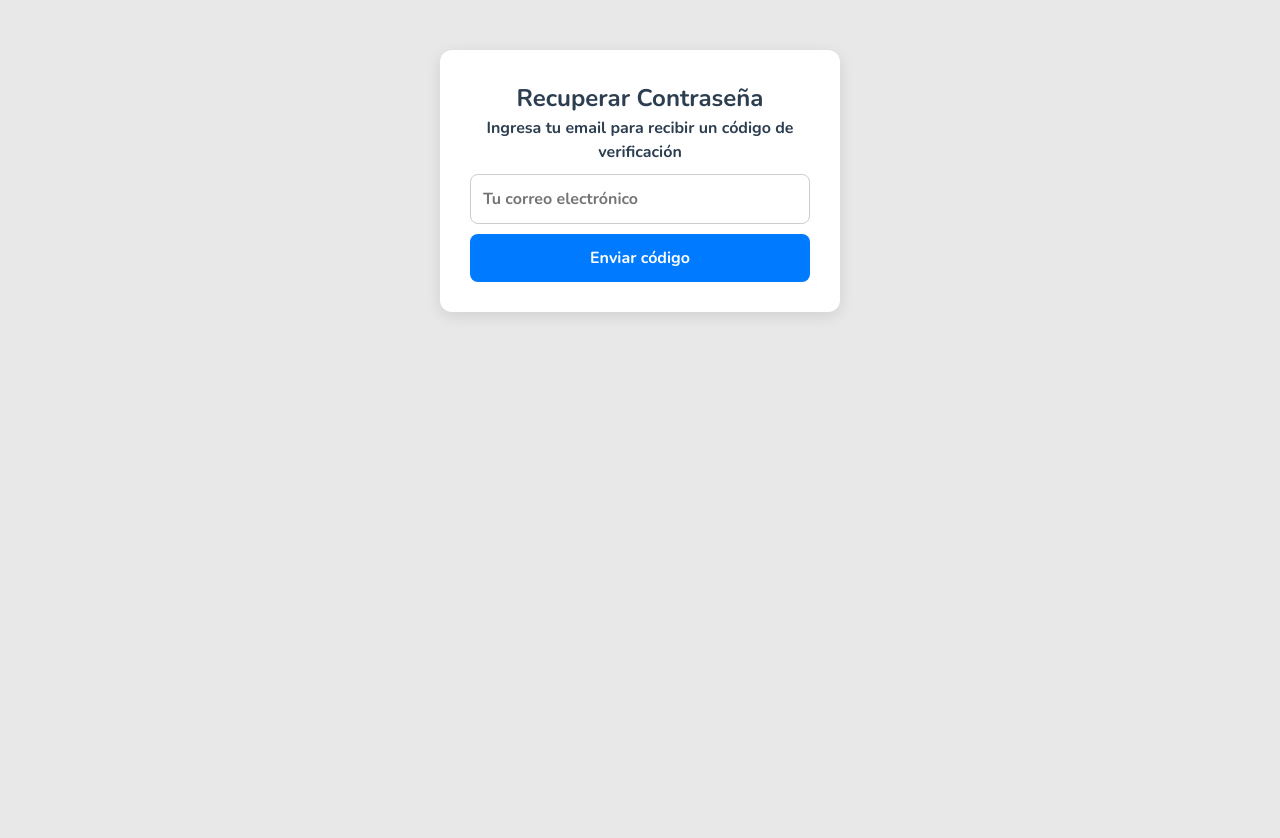
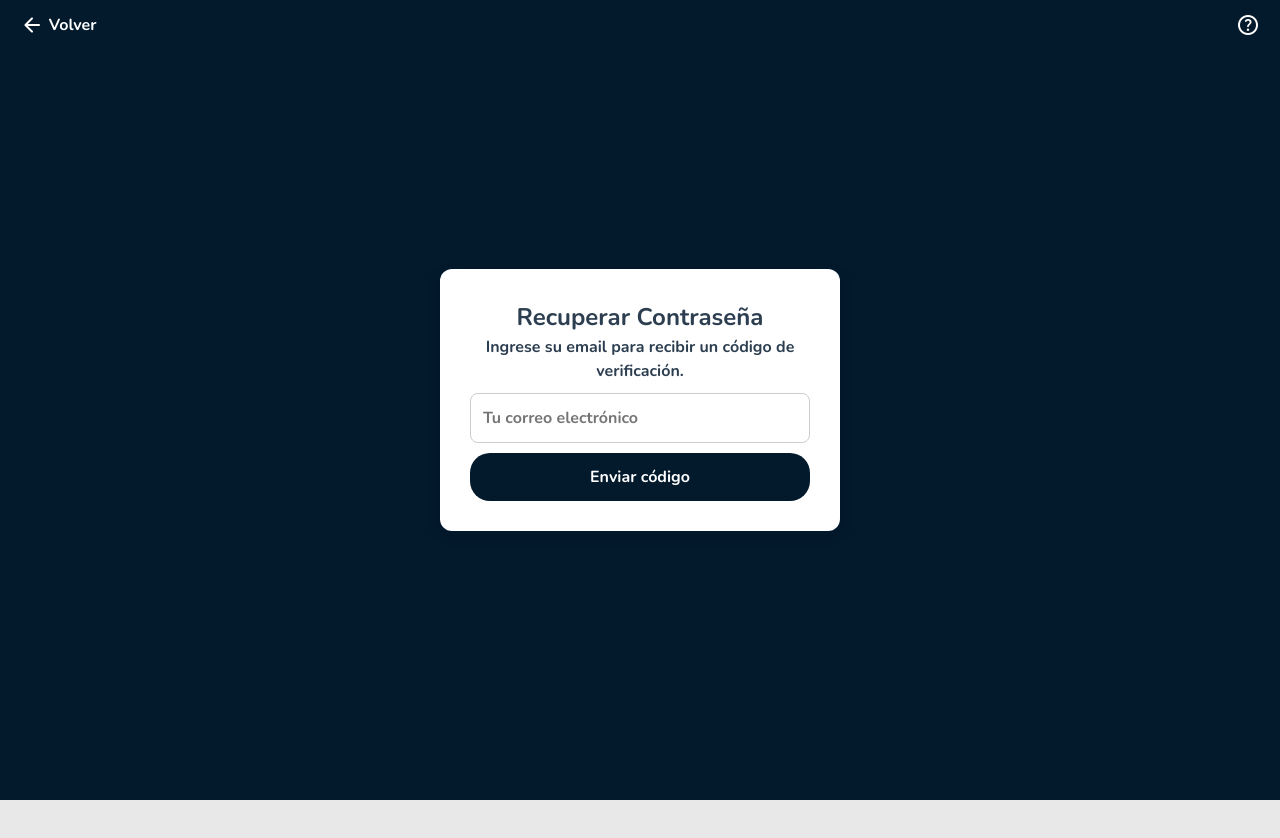
Before and after one commit to Lchiossone2004/TP_HCI, a Vue app in the folder tp-hci-g3/: page /passwordRecovery in a window 1280 px wide. Shown: the top 838 px of the page. After the commit the page ends 800 px from the top, so only its background shows below. Built offline with nearby package versions, Linux system fonts and the light colour scheme.

Commit message:
Update PasswordRecoveryPage.vue

```diff
--- a/tp-hci-g3/src/pages/Auth/PasswordRecoveryPage.vue
+++ b/tp-hci-g3/src/pages/Auth/PasswordRecoveryPage.vue
@@ -1,17 +1,25 @@
 <template>
+  <div class="page-background">
+    <div class="header">
+      <button class="back-btn" @click="goBack">
+      <span class="material-symbols-rounded">arrow_back</span>
+      Volver
+    </button>
+    <span class="material-symbols-rounded icon" @click="goToHelp">help</span>
+  </div>
     <div class="reset-container">
       <h2>Recuperar Contraseña</h2>
 
       <!-- Paso 1: Enviar código al email -->
       <div v-if="step === 1">
-        <p>Ingresa tu email para recibir un código de verificación</p>
+        <p>Ingrese su email para recibir un código de verificación.</p>
         <input type="email" v-model="email" placeholder="Tu correo electrónico" required />
         <button @click="sendCode">Enviar código</button>
       </div>
 
       <!-- Paso 2: Verificar código y nueva contraseña -->
       <div v-if="step === 2">
-        <p>Ingresa el código que recibiste y tu nueva contraseña</p>
+        <p>Ingrese el código recibido y su nueva contraseña</p>
         <input type="text" v-model="code" placeholder="Código de verificación" required />
         <input type="password" v-model="newPassword" placeholder="Nueva contraseña" required />
         <button @click="resetPassword">Actualizar contraseña</button>
@@ -26,12 +34,30 @@
       <!-- Mensaje de error -->
       <p v-if="error" class="error">{{ error }}</p>
     </div>
+  </div>
 </template>
 
 <script>
 import { useUserStore } from '@/stores/UserStore';
+import { useRouter } from 'vue-router'
+
 
 export default {
+  setup() {
+    const router = useRouter()
+    const goBack = () => {
+      router.back()
+    }
+    const goToHelp = () => {
+  router.push({
+
+  })
+}
+    return {
+      goBack,
+      goToHelp
+    }
+  },
   data() {
     return {
       email: '',
@@ -57,12 +83,67 @@
 </script>
 
 <style scoped>
+.header {
+  position: fixed;
+  top: 0;
+  right: 0;
+  left: 0;
+  z-index: 1000;
+  display: flex;
+  justify-content: space-between;
+  align-items: center;
+  height: 50px;
+  padding: 0 20px; /* para que no quede pegado a los bordes */
+  background-color: transparent; /* si quieres mantener el fondo transparente */
+}
+
+.back-btn {
+
+  align-items: center;
+  gap: 0.3rem;
+  background: none;
+  border: none;
+  color: white;
+  font-weight: bold;
+  padding: 0;
+  display: inline-flex;
+  width: auto;
+}
+.material-symbols-rounded:hover {
+  color: var(--blue-button-hover);
+}
+
+.back-btn:hover {
+  background: none;
+  color: var(--blue-button-hover);
+}
+
+.material-symbols-rounded {
+  color: white;
+}
+
+.icon {
+  cursor: default; /* sin pointer */
+  color: white;
+}
+
+
+
+.page-background {
+  min-height: 100vh;
+  background-color: #03192c; /* azul oscuro */
+  display: flex;
+  justify-content: center;
+  align-items: center;
+  padding: 20px;
+}
+
 .reset-container {
   max-width: 400px;
-    margin: 50px auto;
+  width: 100%;
   padding: 30px;
   border-radius: 12px;
-    background-color: #fff;
+  background-color: #fff; /* cuadro blanco */
   box-shadow: 0 4px 15px rgba(0,0,0,0.1);
   text-align: center;
 }
@@ -79,11 +160,11 @@
 button {
   width: 100%;
   padding: 12px;
-    background-color: #007bff;
+  background-color: #03192c;
   color: white;
   font-weight: bold;
   border: none;
-    border-radius: 8px;
+  border-radius: 20px;
   cursor: pointer;
 }
 
```
Lines whose indentation alone changed are shown as unchanged.
